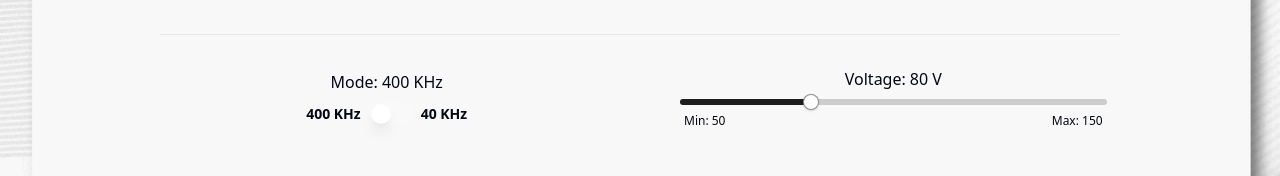
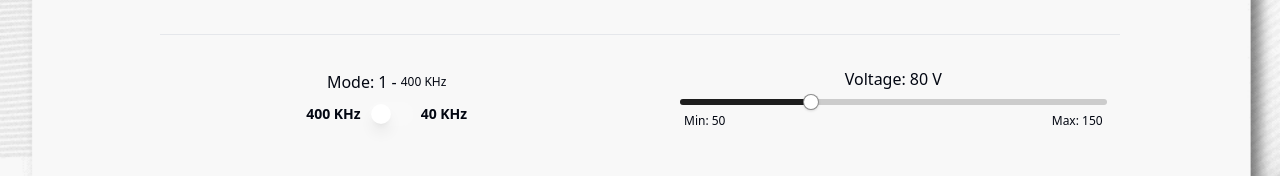
Before and after one commit to SeleniaItaliaDev/CM4SerialControl, a React (Vite) app in the folder packages/ui-electron/serialcontrol-ui/: page / in a window 1280 px wide. Shown: the part 363-539 px from the top of the page. Built offline with nearby package versions, Linux system fonts and the light colour scheme; no server answers.

Commit message:
modularize + update readme

```diff
--- /dev/null
+++ b/packages/ui-electron/serialcontrol-ui/src/components/functional/FrequencyPanel.jsx
@@ -0,0 +1,39 @@
+
+import React, { useState } from 'react';
+import { Switch } from '../ui/switch';
+
+const FREQUENCY_MODE = {
+    '400KHz': 1,
+    '40KHz': 2
+}
+
+export default function FrequencyPanel() {
+    const [frequencyMode, setFrequencyMode] = useState(FREQUENCY_MODE['400KHz']);
+    const [checked, setChecked] = useState(false); // false means 400KHz, true means 40KHz
+
+
+    const toggle40or400KHz = () => {
+        const newChecked = !checked;
+        setChecked(newChecked);
+
+        setFrequencyMode(newChecked ? FREQUENCY_MODE['40KHz'] : FREQUENCY_MODE['400KHz']);
+        // Here you would typically also notify the backend or perform some action based on the new frequency mode
+    }
+
+    return (
+
+        <div className='flex flex-col gap-2 align-center items-center justify-center w-1/3'>
+            <div className="flex items-center justify-between gap-1">
+                <p htmlFor="frequency" className='font-medium'>Mode: </p>
+                <span className="text-md">{frequencyMode} -</span>
+                <p className='text-xs'>{frequencyMode === FREQUENCY_MODE['400KHz'] ? '400 KHz' : '40 KHz'}</p>
+            </div>
+            <div className='flex gap-2 align-center items-center justify-center'>
+                <p className='font-bold text-sm'>400 KHz</p>
+                <Switch checked={checked} onCheckedChange={toggle40or400KHz} />
+                <p className='font-bold text-sm'>40 KHz</p>
+            </div>
+        </div>
+
+    );
+}
--- /dev/null
+++ b/packages/ui-electron/serialcontrol-ui/src/components/functional/VoltagePanel.jsx
@@ -0,0 +1,33 @@
+import React, { useState } from 'react';
+import { Slider } from '../ui/slider';
+
+
+export default function VoltagePanel() {
+    const [voltage, setVoltage] = useState(80); // default to 80V
+
+    const handleVoltageChange = (newVoltage) => {
+        setVoltage(newVoltage);
+        // Here you would typically also notify the backend or perform some action based on the new voltage
+    }
+
+    return (
+        <div className='flex flex-col gap-2 align-center items-center justify-center w-1/3'>
+            <div className="flex items-center justify-between gap-1">
+                <p htmlFor="voltage" className='font-medium'>Voltage: </p>
+                <span className="text-md">{voltage} V</span>
+            </div>
+            <Slider
+                defaultValue={[voltage]}
+                max={150}
+                min={50}
+                step={1}
+                onValueChange={(value) => handleVoltageChange(value[0])}
+            />
+            <span className='w-full flex justify-between text-xs px-1'>
+                <p> Min: 50 </p>
+                <p> Max: 150 </p>
+            </span>
+        </div>
+
+    );
+}
--- a/packages/ui-electron/serialcontrol-ui/src/pages/Home.jsx
+++ b/packages/ui-electron/serialcontrol-ui/src/pages/Home.jsx
@@ -1,16 +1,13 @@
 import '../styles/Home.css';
 import { useState } from 'react';
 import { toast } from 'sonner';
-import { Switch } from "@/components/ui/switch";
-import { Slider } from "@/components/ui/slider"
 import { Separator } from "@/components/ui/separator"
+import VoltagePanel from '@/components/functional/VoltagePanel';
+import FrequencyPanel from '@/components/functional/FrequencyPanel';
 
 
 export default function Home({ ws, connected }) {
   const [ledOn, setLedOn] = useState(false);
-  const [checked, setChecked] = useState(false);
-  const [frequency, setFrequency] = useState(400); // default to 400KHz
-  const [voltage, setVoltage] = useState(80); // default to 80V
 
   const toggleLed = () => {
     if (!ws || ws.readyState !== WebSocket.OPEN) {
@@ -25,17 +22,6 @@ export default function Home({ ws, connected }) {
     setLedOn(!ledOn);
   };
 
-  const toggle40or400KHz = () => {
-    setChecked(!checked);
-    // if checked is true, set to 40KHz, else set to 400KHz
-    const newFrequency = checked ? 400 : 40;
-    setFrequency(newFrequency);
-  }
-
-  const handleVoltageChange = (value) => {
-    setVoltage(value);
-  }
-
   return (
     <div className="flex flex-col align-center items-center justify-center h-screen w-screen gap-4 homeContainer">
       {!connected && <p className="ws-error">WebSocket Disconnected</p>}
@@ -48,35 +34,10 @@ export default function Home({ ws, connected }) {
       <Separator className="my-4 w-3/4" />
 
       <div id='controls' className='flex gap-20 align-center items-center justify-center w-full'>
-        <div className='flex flex-col gap-2 align-center items-center justify-center w-1/3'>
-          <div className="flex items-center justify-between gap-1">
-            <p htmlFor="frequency" className='font-medium'>Mode: </p>
-            <span className="text-md">{frequency} KHz</span>
-          </div>
-          <div className='flex gap-2 align-center items-center justify-center'>
-            <p className='font-bold text-sm'>400 KHz</p>
-            <Switch checked={checked} onCheckedChange={toggle40or400KHz} />
-            <p className='font-bold text-sm'>40 KHz</p>
-          </div>
-        </div>
 
-        <div className='flex flex-col gap-2 align-center items-center justify-center w-1/3'>
-          <div className="flex items-center justify-between gap-1">
-            <p htmlFor="voltage" className='font-medium'>Voltage: </p>
-            <span className="text-md">{voltage} V</span>
-          </div>
-          <Slider
-            defaultValue={[voltage]}
-            max={150}
-            min={50}
-            step={1}
-            onValueChange={(value) => handleVoltageChange(value[0])}
-          />
-          <span className='w-full flex justify-between text-xs px-1'>
-            <p> Min: 50 </p>
-            <p> Max: 150 </p>
-          </span>
-        </div>
+        <FrequencyPanel />
+        <VoltagePanel  />
+
       </div>
 
       <div id='footer'>
```
Also changed, not shown: packages/ui-electron/serialcontrol-ui/package.json (line endings or trailing spaces), 2 other files (tests, documents, lock files or other folders).
